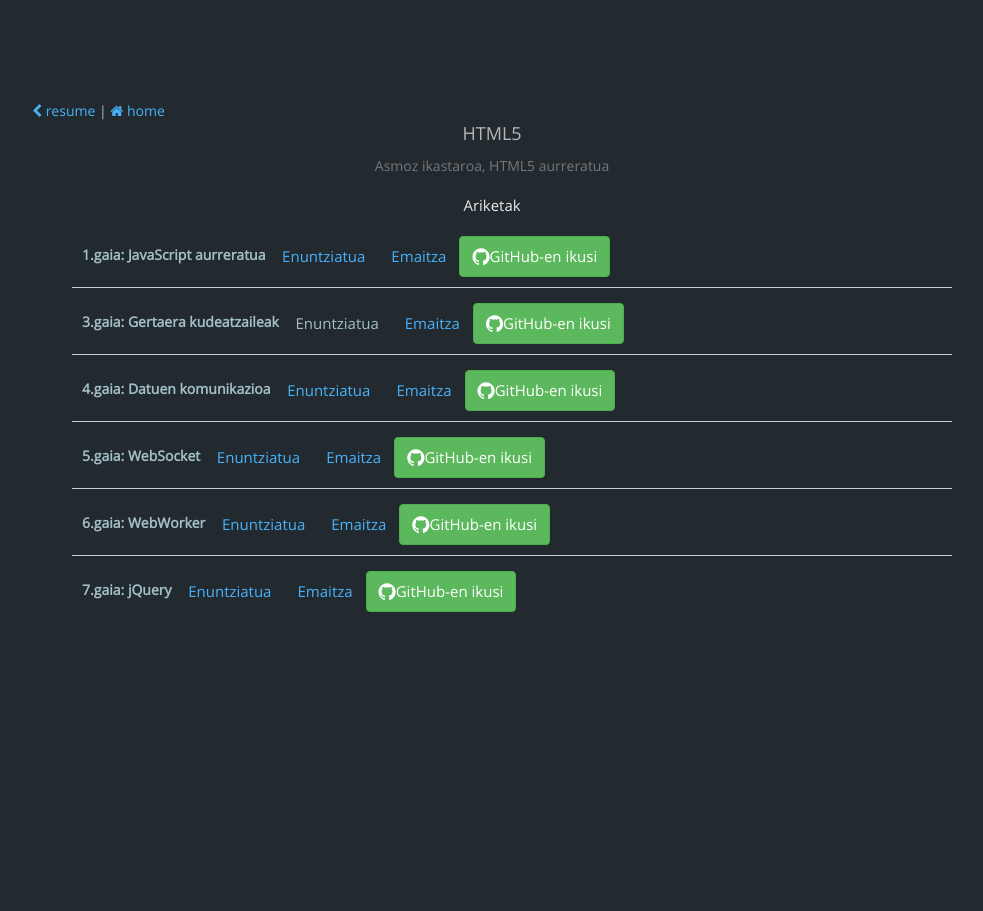
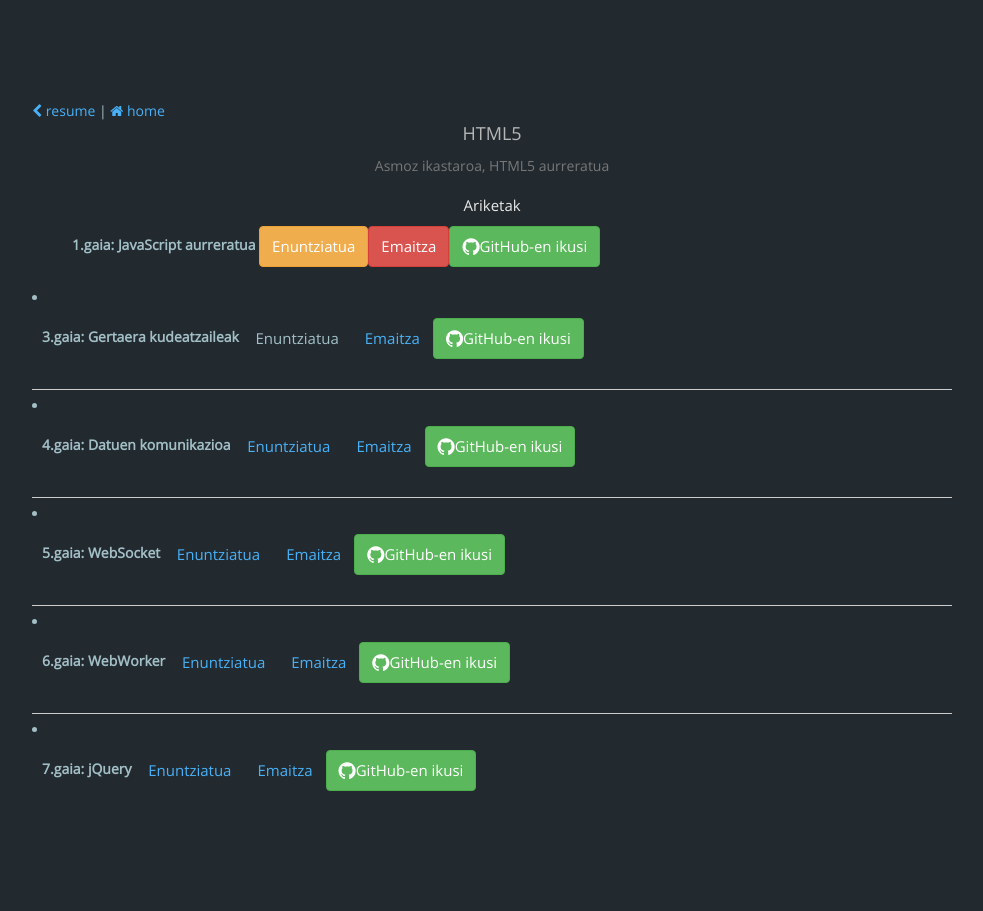
Before and after one commit to Bingentzio/bingentzio.github.io, a Jekyll site: the page built from code.html, in a window 1280 px wide. Shown: the whole page, without its empty margins (148-1131 px from the left). Built offline with Jekyll 4.4.1, drawn with Linux system fonts in a browser that asks for light colours; nearby versions of some CDN libraries; comment, search, counter and statistics services are not loaded.

Commit message:
aldaketak

```diff
--- a/code.html
+++ b/code.html
@@ -13,7 +13,7 @@ layout: projects
   </div>
   <div>
     <ul id="gaia">
-      <li id="gaia"><ul id="menu"><li><b>1.gaia: JavaScript aurreratua </b></li><li class="btn"><a href="/kodea/HTML5_aurreratua_ariketak/1.gaia/1_gaia_ariketa_praktikoa.pdf" target="_blank">Enuntziatua</a></li><li class="btn"><a href="/kodea/HTML5_aurreratua_ariketak/1.gaia/jokoa.html" target="_blank">Emaitza</a></li><li><a href="https://github.com/Bingentzio/bingentzio.github.io/tree/master/kodea/HTML5_aurreratua_ariketak/1.gaia" target="_blank" class="btn btn-success"><i class="fa fa-github fa-lg"></i>GitHub-en ikusi</a></li></ul></li>
+      <li id="gaia"><b>1.gaia: JavaScript aurreratua </b><a class="btn btn-warning" href="/kodea/HTML5_aurreratua_ariketak/1.gaia/1_gaia_ariketa_praktikoa.pdf" target="_blank">Enuntziatua</a><a class="btn btn-danger" href="/kodea/HTML5_aurreratua_ariketak/1.gaia/jokoa.html" target="_blank">Emaitza</a><a  href="https://github.com/Bingentzio/bingentzio.github.io/tree/master/kodea/HTML5_aurreratua_ariketak/1.gaia" target="_blank" class="btn btn-success"><i class="fa fa-github fa-lg"></i>GitHub-en ikusi</a></li></ul></li>
       <li id="gaia"><ul id="menu"><li><b>3.gaia: Gertaera kudeatzaileak </b></li><li class="btn">Enuntziatua</li><li class="btn"><a href="/proiektuak/HTML5_aurreratua_ariketak/3.gaia/index.html" target="_blank">Emaitza</a></li><li><a href="https://github.com/Bingentzio/bingentzio.github.io/tree/master/kodea/HTML5_aurreratua_ariketak/3.gaia" target="_blank" class="btn btn-success"><i class="fa fa-github fa-lg"></i>GitHub-en ikusi</a></li></ul></li>
       <li id="gaia"><ul id="menu"><li><b>4.gaia: Datuen komunikazioa </b></li><li class="btn"><a href="/kodea/HTML5_aurreratua_ariketak/4.gaia/4_json_ajax_ariketa_praktikoa.pdf" target="_blank">Enuntziatua</a></li><li class="btn"><a href="/kodea/HTML5_aurreratua_ariketak/4.gaia/eguraldia.html" target="_blank">Emaitza</a></li><li><a href="https://github.com/Bingentzio/bingentzio.github.io/tree/master/kodea/HTML5_aurreratua_ariketak/4.gaia" target="_blank" class="btn btn-success"><i class="fa fa-github fa-lg"></i>GitHub-en ikusi</a></li></ul></li>
       <li id="gaia"><ul id="menu"><li><b>5.gaia: WebSocket </b></li><li class="btn"><a href="/kodea/HTML5_aurreratua_ariketak/5.gaia/5_websocketak_ariketa_praktikoa.pdf" target="_blank">Enuntziatua</a></li><li class="btn"><a href="/kodea/HTML5_aurreratua_ariketak/5.gaia/websocketchat/frontend.html" target="_blank">Emaitza</a></li><li><a href="https://github.com/Bingentzio/bingentzio.github.io/tree/master/kodea/HTML5_aurreratua_ariketak/5.gaia" target="_blank" class="btn btn-success"><i class="fa fa-github fa-lg"></i>GitHub-en ikusi</a></li></ul></li>
--- a/projects.html
+++ b/projects.html
@@ -10,7 +10,6 @@ layout: projects
 <div class="text-center">
   <h3>TETRIS</h3>
     <p class="text-muted">HTML5 aurreratu-ko azken praktika, <a href="https://github.com/Bingentzio/bingentzio.github.io/blob/master/proiektuak/Tetris/tetris_praktika.pdf" target="_blank">Enuntziatua</a></p>
-
     <a class="btn btn-danger"href="/proiektuak/Tetris/tetris.html" target="_blank">Play</a>
     <a href="https://github.com/Bingentzio/bingentzio.github.io/tree/master/proiektuak/Tetris" target="_blank" class="btn btn-success"><i class="fa fa-github fa-lg"></i>GitHub-en ikusi</a>
 </div>
```
